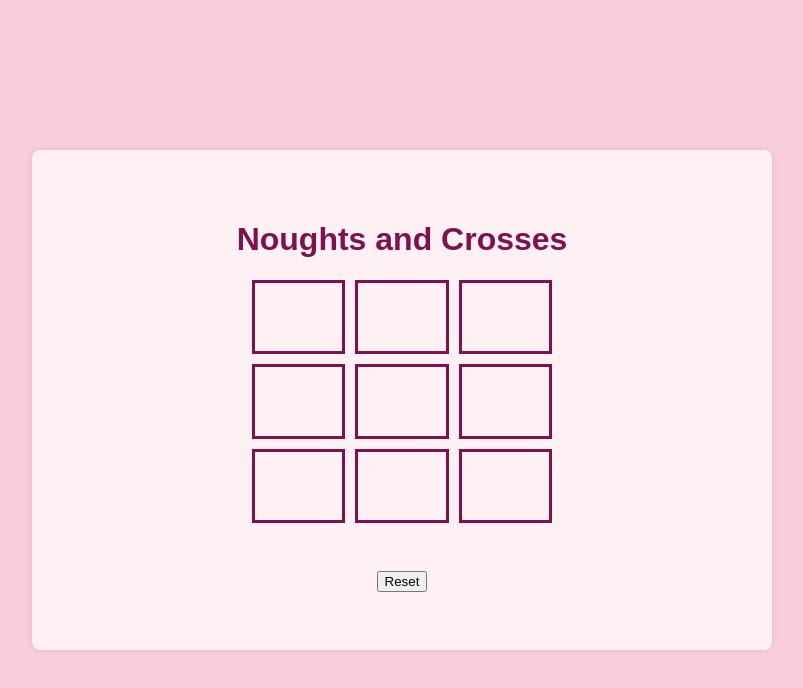
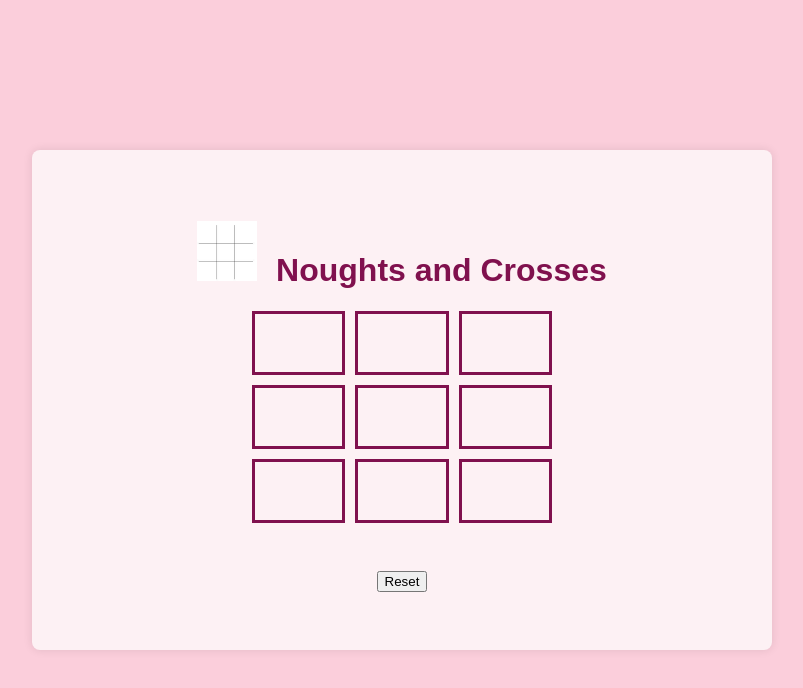
Before and after one commit to NorfolkTate/noughts-and-crosses, a plain HTML site: page index.html in a window 1280 px wide. Shown: the whole page, without its empty margins (238-1041 px from the left). Drawn offline with Linux system fonts and the light colour scheme; a web font is replaced by a local one.

Commit message:
fix favicon bug and add in image

```diff
--- a/assets/css/style.css
+++ b/assets/css/style.css
@@ -28,11 +28,21 @@ body {
     align-items: center;
     justify-content: center;
 }
+/*logo*/
+#logo {
+    height: 60px;
+    width: 60px;
+    margin-right: 10px;
+}
+
 /*header*/
 .heading {
     display: flex;
     color: #80114e;
+    flex-direction: row;
+    align-items: baseline;
 }
+
 /*game grid*/
 .game {
     align-self: center;
--- a/assets/js/script.js
+++ b/assets/js/script.js
@@ -18,6 +18,7 @@ let winPattern = [
 const boxes = document.querySelectorAll('.box');
 const scoreElement = document.getElementById('score');
 const resetButton = document.querySelector('.reset button');
+
 
 
 // Event listeners for boxes
--- a/index.html
+++ b/index.html
@@ -20,7 +20,7 @@
     <!--heading-->
     <div class="heading">
         <h1>
-        <!--<img src="assets/images/naughts-and-crosses-logo.png" alt="logo">-->Noughts and Crosses
+        <img src="assets/images/naughts-and-crosses-logo.png" id="logo" alt="logo"> Noughts and Crosses
      </h1>
      </div>
      <!--game grid-->
```
